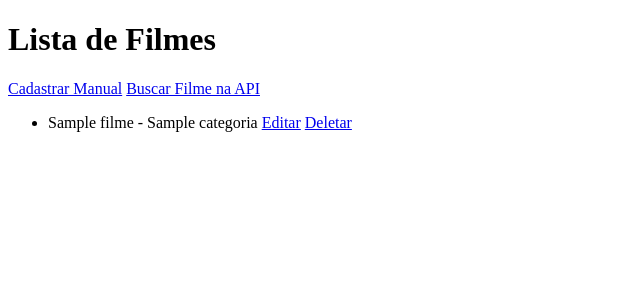
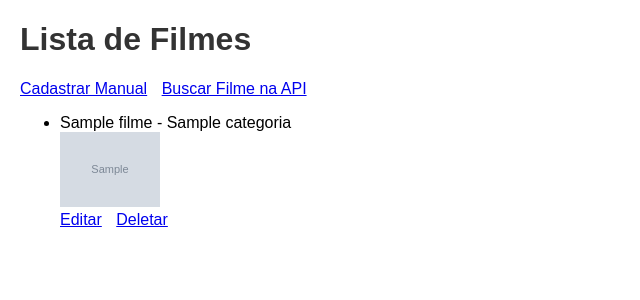
Before and after one commit to JoseGustavoMartinho/wsBackend-Fabrica26.1, a Django app: page /filmes/ in a window 1280 px wide. Shown: the top 300 px of the page, without its empty margins (0-640 px from the left). Run offline with Django 5.2, Linux system fonts and the light colour scheme; tables that the repository leaves empty hold one stand-in row (values such as "Sample post"); grey boxes marked "Sample" are stand-in pictures.

Commit message:
feat: finaliza projeto com API, layout e docker

```diff
--- a/filmes/templates/filmes/filmes/lista.html
+++ b/filmes/templates/filmes/filmes/lista.html
@@ -14,12 +14,28 @@
         {% for filme in filmes %}
     <li>
         {{ filme.titulo }} - {{ filme.categoria.nome }}
+        <br>
+        {% if filme.poster %}
+            <img src="{{ filme.poster }}" width="100">
+        {% endif %}
+        <br>
         <a href="{% url 'editar_filme' filme.id %}">Editar</a>
         <a href="{% url 'deletar_filme' filme.id %}">Deletar</a>
     </li>
-        {% empty %}
-            <li>Nenhum filme cadastrado.</li>
     {% endfor %}
     </ul>
+
+    <style>
+    body {
+    font-family: Arial;
+    margin: 20px;
+    }
+    h1 {
+    color: #333;
+    }
+    a {
+    margin-right: 10px;
+    }
+</style>
 </body>
 </html>
```
Also changed, not shown: 1 other file. Lines whose indentation alone changed are shown as unchanged.
